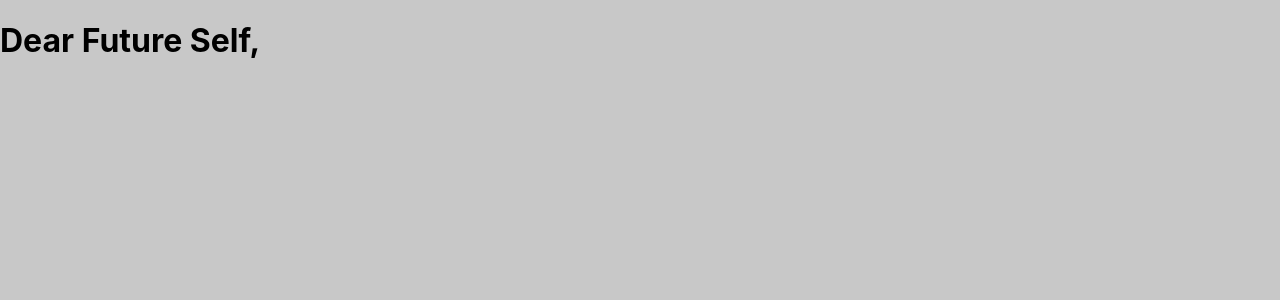
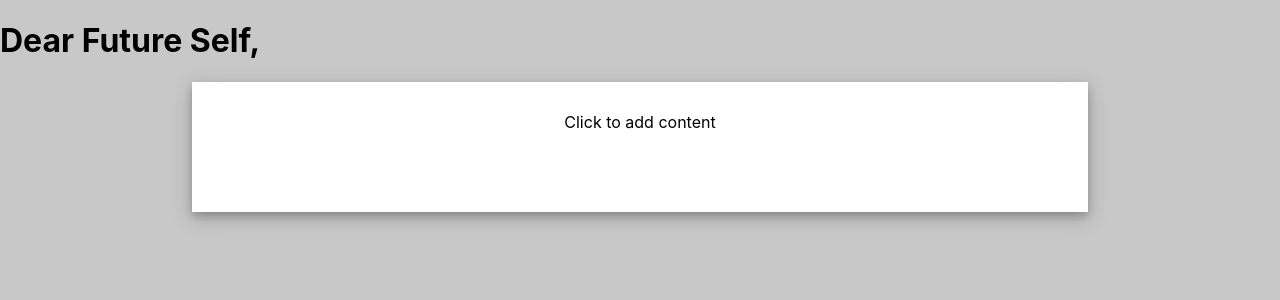
Before and after one commit to isaact23/nynh2021, a React (Create React App) app: page /add_content in a window 1280 px wide. Shown: the top 300 px of the page. Built offline with nearby package versions, Linux system fonts and the light colour scheme.

Commit message:
Work on AddContent page

```diff
--- a/public/index.html
+++ b/public/index.html
@@ -3,7 +3,6 @@
   <head>
     <meta charset="utf-8" />
     <link rel="icon" href="%PUBLIC_URL%/favicon.ico" />
-    <link rel="stylesheet" href="index.css">
     <meta name="viewport" content="width=device-width, initial-scale=1" />
     <meta name="theme-color" content="#000000" />
     <meta
--- a/src/App.js
+++ b/src/App.js
@@ -1,9 +1,7 @@
 import './css/App.css';
 import {
     BrowserRouter as Router,
-    Switch,
-    Route,
-    Link
+    Route
 } from "react-router-dom";
 import Home from './components/Home'
 import AddContent from './components/AddContent'
@@ -11,14 +9,12 @@ import AddContent from './components/AddContent'
 export default function App() {
   return (
       <Router>
-          <div>
           <Route exact path="/">
               <Home />
           </Route>
           <Route exact path="/add_content">
               <AddContent />
           </Route>
-          </div>
       </Router>
   );
 }
--- a/src/components/AddContent.js
+++ b/src/components/AddContent.js
@@ -1,11 +1,12 @@
+import "../css/AddContent.css"
 
 export default function AddContent() {
     return (
         <div>
             <h1>Dear Future Self,</h1>
-            <div class="content">
+            <div class="column">
                 <div class="addContent">
-
+                    Click to add content
                 </div>
             </div>
         </div>
--- a/src/css/AddContent.css
+++ b/src/css/AddContent.css
@@ -1,15 +1,16 @@
-h1 {
-    margin-left: 50px;
-}
-
-.content {
+.column {
     margin-left: auto;
     margin-right: auto;
     width: 70%;
 }
 
 .addContent {
+    box-shadow: 0 4px 8px 0 rgba(0, 0, 0, 0.2), 0 6px 20px 0 rgba(0, 0, 0, 0.19);
     background-color: white;
+    width: 100%;
     height: 100px;
+    padding-top: 30px;
     margin-bottom: 20px;
+    text-size: 32px;
+    text-align: center;
 }
--- a/src/css/App.css
+++ b/src/css/App.css
@@ -13,7 +13,6 @@ code {
     monospace;
 }
 
-
 .centerPanel {
     box-shadow: 0 4px 8px 0 rgba(0, 0, 0, 0.2), 0 6px 20px 0 rgba(0, 0, 0, 0.19);
     background-color: white;
```
Also changed, not shown: public/index.css (deleted), src/components/FileUpload.js (renamed from src/FileUpload.js). Lines whose indentation alone changed are shown as unchanged.
